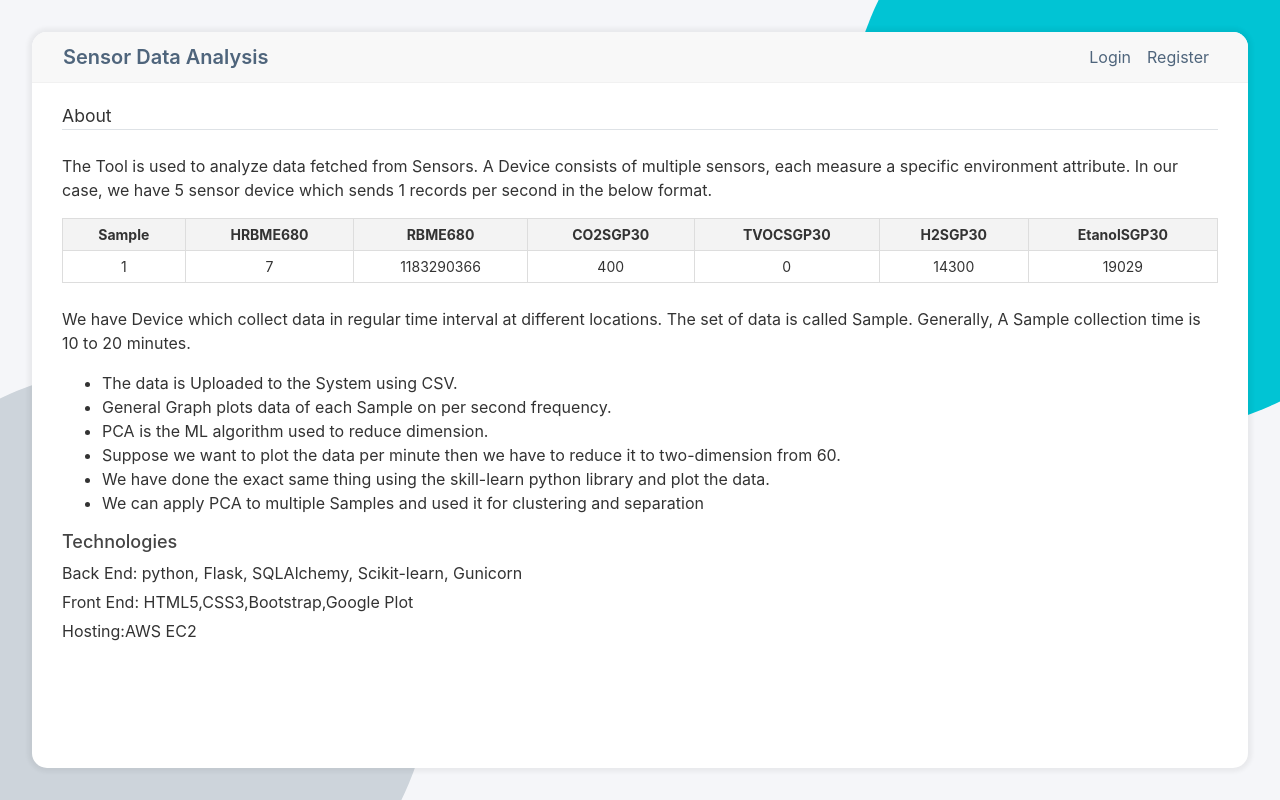
After one commit to indoreai/SensorData, a Flask app: page /about in a window 1280 px wide. The commit adds this page. Run offline with Flask 2, Linux system fonts and the light colour scheme; some libraries are stand-ins or nearby versions.

Commit message:
desigupdate
desigupdate

```diff
--- a/indoreai/pca/routes.py
+++ b/indoreai/pca/routes.py
@@ -221,3 +221,8 @@ def edit_sample(meta_id):
 def download_file(filename):
     path = os.path.join(current_app.root_path, 'additional_docs/')
     return send_from_directory(path, filename, as_attachment=True)
+
+
+@pca.route('/about')
+def about():
+     return render_template('about.html')
--- a/indoreai/static/main.css
+++ b/indoreai/static/main.css
@@ -17,11 +17,19 @@ width: 600px; height: 600px; background: #cdd4db; z-index: -1;}
 
 #main{height: calc(100vh - 162px);
   overflow: auto; margin: 20px 0;}
-.form-control-label{margin-bottom: 0 !important;}
-input[type=text], input[type=password], select {width: 100%; padding: 4px 10px; margin: 8px 0; display: inline-block; border: 1px solid #ccc;
-    border-radius: 4px; box-sizing: border-box;  font-size:1rem; }
+.form-control-label, label{margin-bottom: 0 !important;}
+input[type=text], input[type=password], select, input[type=datetime-local], .dropdown-toggle {width: 100%; padding: 0px 10px !important; margin: 8px 0; display: inline-block; border: 1px solid #ccc;
+    border-radius: 4px; box-sizing: border-box;  font-size:1rem; height: 30px !important;}
+
+input[type=file]{margin-top: 8px;}
+
+
+
+
 .form-group{margin-bottom: 0 !important;}
-
+.dropdown-toggle{margin: 0 !important;}
+legend{font-size: 1.1rem !important ;}
+.sample_id{margin: 8px 0;}
 h1, h2, h3, h4, h5, h6 {
   color: #444444;
 }
@@ -150,9 +158,10 @@ a.article-title:hover {
 }
 
 .btn_upload{
-    margin-top: 12%;
+    margin-top: 31px; line-height: 10px;
     width: 150px;
     border-radius: 25px;
+    height: 30px;
 }
 
 .legendUI{
@@ -185,3 +194,14 @@ a.article-title:hover {
 ::-webkit-scrollbar {width: 0.5rem;}
 ::-webkit-scrollbar-track {background: #d4dee9;}
 ::-webkit-scrollbar-thumb {background-color: #8097ad;outline: 1px solid #6994be;}
+table{width: 100%; border: solid 1px #ddd; }
+table th, table td{padding: 5px 10px !important;border-right: solid 1px #ddd; text-align: center; font-size: 14px;}
+table th{background: #f3f3f3; border-bottom: solid 1px #ddd;}
+h3{font-size: 18px;}
+.technologies p{margin-bottom: 5px;}
+.dashboard-table{margin-top: 15px;}
+.dashboard-table thead th{border-bottom:1px !important;}
+
+#chart_div{margin-top: 20px;}
+#chart_div svg{width: 100% !important;}
+.sensor-img img{max-width: 100%;}
--- /dev/null
+++ b/indoreai/templates/about.html
@@ -0,0 +1,50 @@
+{% extends "layout.html" %}
+{% block content %}
+<div class="container-fluid">
+<legend class="border-bottom mb-4">About</legend>
+<p>
+    The Tool is used to analyze data fetched from Sensors. A Device consists of multiple sensors, each measure a specific environment attribute. In our case, we have 5 sensor device which sends 1 records per second in the below format.
+</p>
+
+<table>
+    <tr>
+        <th>Sample</th>
+        <th>HRBME680</th>
+        <th>RBME680</th>
+        <th>CO2SGP30</th>
+        <th>TVOCSGP30</th>
+        <th>H2SGP30</th>
+        <th>EtanolSGP30</th>
+    </tr>
+    <tr>
+        <td>1</td>
+        <td>7</td>
+        <td>1183290366</td>
+        <td>400</td>
+        <td>0</td>
+        <td>14300</td>
+        <td>19029</td>
+
+    </tr>
+</table>
+<br>
+<p>
+    We have Deviсе which collect data in regular time interval at different locations. The set of data is called Sample. Generally, A Sample collection time is 10 to 20 minutes.
+</p>
+
+<ul>
+    <li>The data is Uploaded to the System using CSV.</li>
+    <li>General Graph plots data of each Sample on per second frequency.</li>
+    <li>PCA is the ML algorithm used to reduce dimension.</li>
+    <li>Suppose we want to plot the data per minute then we have to reduce it to two-dimension from 60.</li>
+    <li>We have done the exact same thing using the skill-learn python library and plot the data.</li>
+    <li>We can apply PCA to multiple Samples and used it for clustering and separation</li>
+</ul>
+<div class="technologies">
+    <h3>Technologies</h3>
+    <p><span>Back End:</span> python, Flask, SQLAlchemy, Scikit-learn, Gunicorn</p>
+	<p><span>Front End:</span> HTML5,CSS3,Bootstrap,Google Plot</p>
+	<p><span>Hosting:</span>AWS EC2</p>
+</div>
+</div>
+{% endblock content %}
--- a/indoreai/templates/layout.html
+++ b/indoreai/templates/layout.html
@@ -20,9 +20,9 @@
 
 
     {% if title %}
-        <title>I-SENSE-PCA - {{ title }}</title>
+        <title>Sensor Data Analysis - {{ title }}</title>
     {% else %}
-        <title>I-SENSE-PCA</title>
+        <title>Sensor Data Analysis</title>
     {% endif %}
 </head>
 <body>
@@ -31,7 +31,7 @@
     <header class="site-header">
       <nav class="navbar navbar-expand-md navbar-dark bg-steel">
         <div class="container-fluid">
-          <a class="navbar-brand mr-4" href="/">I-SENSE-PCA</a>
+          <a class="navbar-brand mr-4" href="/">Sensor Data Analysis</a>
           <button class="navbar-toggler" type="button" data-toggle="collapse" data-target="#navbarToggle" aria-controls="navbarToggle" aria-expanded="false" aria-label="Toggle navigation">
             <span class="navbar-toggler-icon"></span>
           </button>
@@ -39,6 +39,7 @@
               <div class="navbar-nav mr-auto">
                    {% if current_user.is_authenticated %}
                     <a class="nav-item nav-link" href="{{ url_for('pca.dashboard') }}">Home</a>
+                    <a class="nav-item nav-link" href="{{ url_for('pca.about') }}">About</a>
                     <a class="nav-item nav-link" href="{{ url_for('pca.sample_graph') }}">Sample Graph</a>
                     <a class="nav-item nav-link" href="{{ url_for('pca.pca_graph') }}">PCA Graph</a>
                   {% endif %}
--- a/indoreai/templates/register.html
+++ b/indoreai/templates/register.html
@@ -1,5 +1,9 @@
 {% extends "layout.html" %}
 {% block content %}
+<div class="container-fluid">
+    <div class="row">
+        <div class="col-md-6 sensor-img"><img src="{{ url_for('static', filename='images/sensor.png') }}" /> </div>
+        <div class="col-md-6">
     <div class="content-section register-section">
         <form method="POST" action="">
             {{ form.hidden_tag() }}
@@ -69,4 +73,6 @@
             Already Have An Account? <a class="ml-2" href="{{ url_for('users.login') }}">Sign In</a>
         </small>
     </div>
+</div>
+</div></div>
 {% endblock content %}
```
Also changed, not shown: indoreai/templates/dashboard.html (+8 -6 lines), indoreai/templates/login.html (+8 -0 lines), indoreai/templates/pca_graph.html (+5 -4 lines), indoreai/templates/sample_graph.html (+13 -9 lines), indoreai/static/images/sensor.png (added).
